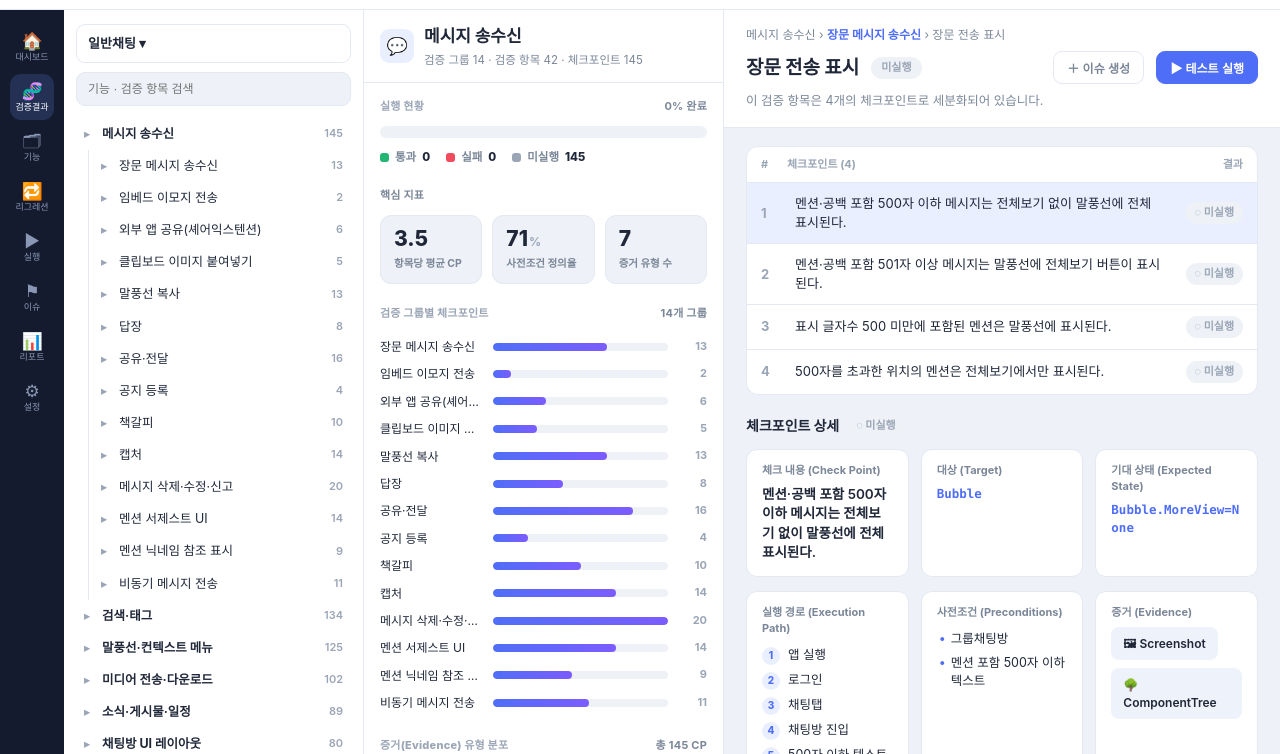
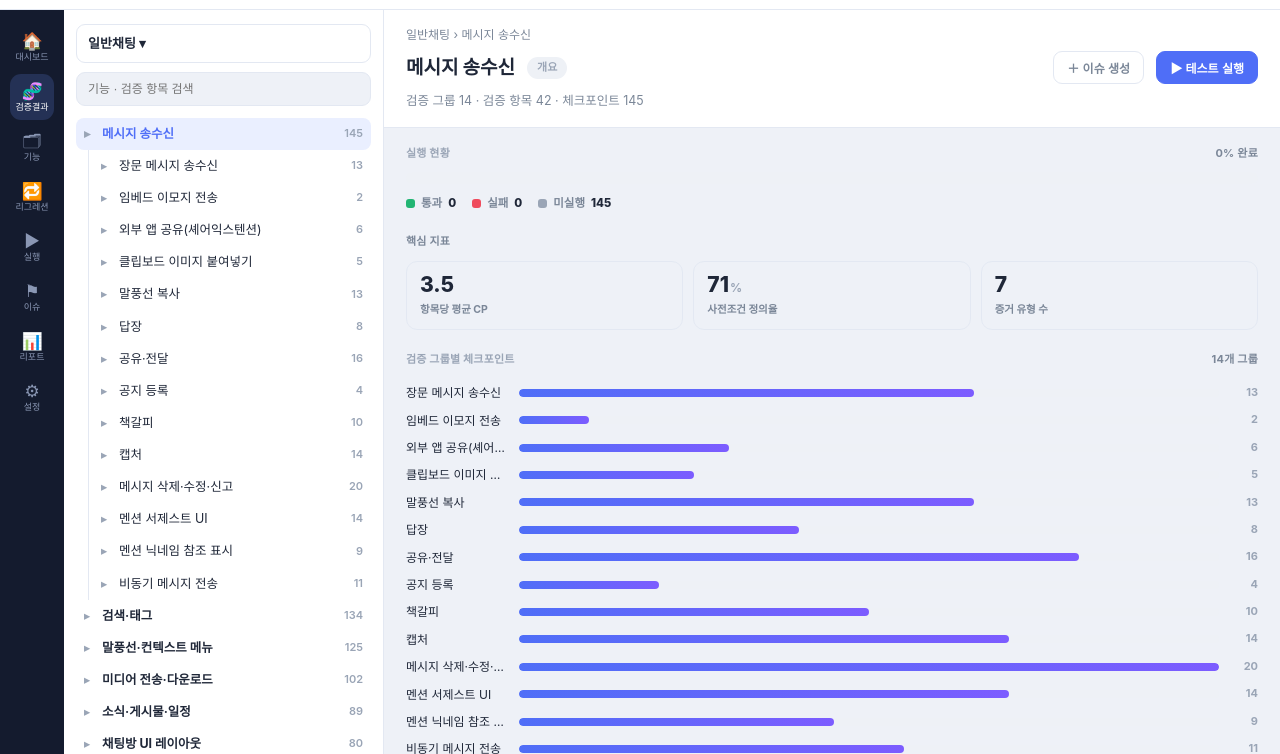
Before and after one commit to kinosms/QA-Integrity, a plain HTML site: page dashboard/validation.html in a window 1280 px wide. Shown: the part 46-800 px from the top of the page. Drawn offline with Linux system fonts and the light colour scheme.

Commit message:
refactor: 검증 대시보드를 2-패널로 축소(중간 패널 제거)
좌측 트리와 중복되던 중간 패널을 제거하고 좌(트리)+우(상세) 2-패널로 재편.
- 기능 클릭 → 우측에 기능 개요(실행 현황·핵심 지표·그룹별 체크포인트·증거 분포)
- 검증 항목 클릭 → 우측에 체크포인트 상세(기존 유지)
- 좌측 트리에서 선택된 기능 행 하이라이트, 개요의 그룹 막대 클릭 시 트리 연동

Co-Authored-By: Claude Opus 4.8 (1M context) <noreply@anthropic.com>

```diff
--- a/dashboard/validation.html
+++ b/dashboard/validation.html
@@ -22,9 +22,9 @@
 html,body{margin:0;height:100%}
 body{background:var(--bg);color:var(--txt);font-size:13px;line-height:1.45;
   font-family:-apple-system,BlinkMacSystemFont,"Segoe UI",Roboto,"Apple SD Gothic Neo","Noto Sans KR",sans-serif}
-.app{display:grid;grid-template-columns:64px 300px 360px 1fr;grid-template-rows:56px 1fr;height:100vh;overflow:hidden}
+.app{display:grid;grid-template-columns:64px 320px 1fr;grid-template-rows:56px 1fr;height:100vh;overflow:hidden}
 /* top bar */
-.top{grid-column:1/5;display:flex;align-items:center;gap:14px;background:var(--card);
+.top{grid-column:1/4;display:flex;align-items:center;gap:14px;background:var(--card);
   border-bottom:1px solid var(--line);padding:0 18px}
 .top .brand{display:flex;align-items:center;gap:9px;font-weight:800;font-size:15px}
 .top .brand .logo{width:26px;height:26px;border-radius:7px;background:var(--accent);color:#fff;
@@ -148,9 +148,8 @@ body{background:var(--bg);color:var(--txt);font-size:13px;line-height:1.45;
 .sc .k{color:var(--muted);font-size:10.5px;font-weight:700}
 .sc .v{font-size:16px;font-weight:800}
 @media(max-width:1100px){.app{grid-template-columns:56px 1fr;grid-template-rows:56px auto auto}
-  .pane.tree{grid-row:2/3;grid-column:2/3;max-height:38vh}
-  .mid{grid-row:3/4;grid-column:1/3;border-right:none}
-  .detail{grid-row:4/5;grid-column:1/3}
+  .pane.tree{grid-row:2/3;grid-column:2/3;max-height:42vh}
+  .detail{grid-row:3/4;grid-column:1/3}
   .cards,.cards4{grid-template-columns:1fr 1fr}}
 </style>
 </head>
@@ -183,19 +182,6 @@ body{background:var(--bg);color:var(--txt);font-size:13px;line-height:1.45;
     <input class="search" id="q" placeholder="기능 · 검증 항목 검색"/>
     <div id="tree"></div>
   </aside>
-  <!-- middle groups/items -->
-  <section class="pane mid">
-    <div class="mhead">
-      <div class="mtitle">
-        <div class="micon" id="m-icon">💬</div>
-        <div>
-          <div class="mname" id="m-name">—</div>
-          <div class="mstat" id="m-stat">—</div>
-        </div>
-      </div>
-    </div>
-    <div class="summary" id="mid-summary"></div>
-  </section>
   <!-- detail -->
   <main class="detail">
     <div class="dhead">
@@ -250,20 +236,22 @@ function buildTree(){
     selectItem(+el.dataset.f,+el.dataset.g,+el.dataset.i));
 }
 
-/* ---------- MIDDLE: function summary ---------- */
+/* ---------- FUNCTION OVERVIEW (right pane) ---------- */
 function cpStatus(c){return c.result||c.status||'idle';}  // 실행 결과 연동 대비
 function selectFunction(fi){
-  SEL.f=fi;
+  SEL.f=fi; SEL.g=-1; SEL.i=-1;
   const f=M.functions[fi];
-  document.getElementById('m-name').textContent=fnName(f);
-  document.getElementById('m-stat').textContent=
+  document.getElementById('crumb').textContent='일반채팅  ›  '+fnName(f);
+  document.getElementById('d-crumb').textContent='일반채팅  ›  '+fnName(f);
+  document.getElementById('d-title').textContent=fnName(f);
+  document.getElementById('d-status').textContent='개요';
+  document.getElementById('d-desc').textContent=
     `검증 그룹 ${f.stats.groups} · 검증 항목 ${f.stats.items} · 체크포인트 ${f.stats.checkpoints}`;
-  document.getElementById('crumb').textContent='일반채팅  ›  '+fnName(f);
-  renderSummary(fi);
+  renderOverview(fi);
   markSel();
 }
 function pct(n,d){return d?Math.round(n/d*100):0;}
-function renderSummary(fi){
+function renderOverview(fi){
   const f=M.functions[fi], groups=f.validation_groups||[];
   let cps=[]; groups.forEach(g=>(g.items||[]).forEach(i=>cps=cps.concat(i.checkpoints||[])));
   const total=cps.length;
@@ -286,7 +274,7 @@ function renderSummary(fi){
   const items=groups.reduce((a,g)=>a+(g.items||[]).length,0);
   const avg=items?(total/items).toFixed(1):'0';
   const pcCov=pct(cps.filter(c=>(c.preconditions||[]).length).length,total);
-  document.getElementById('mid-summary').innerHTML=`
+  document.getElementById('d-body').innerHTML=`
     <div class="sblock">
       <div class="st"><span>실행 현황</span><span>${pct(done,total)}% 완료</span></div>
       <div class="prog"><i class="p-ok" style="width:${pct(ok,total)}%"></i><i class="p-fail" style="width:${pct(fail,total)}%"></i></div>
@@ -312,7 +300,7 @@ function renderSummary(fi){
       <div class="st"><span>증거(Evidence) 유형 분포</span><span>총 ${total} CP</span></div>
       ${evRows}
     </div>`;
-  document.querySelectorAll('#mid-summary .gbar').forEach(el=>el.onclick=()=>openGroupInTree(fi,+el.dataset.g));
+  document.querySelectorAll('#d-body .gbar').forEach(el=>el.onclick=()=>openGroupInTree(fi,+el.dataset.g));
 }
 function openGroupInTree(fi,gi){
   const tree=document.getElementById('tree'), fnode=tree.children[fi];
@@ -326,11 +314,12 @@ function openGroupInTree(fi,gi){
 /* ---------- DETAIL ---------- */
 function selectItem(fi,gi,ii){
   SEL.f=fi;SEL.g=gi;SEL.i=ii;SEL.c=0;
-  if(document.getElementById('m-name').textContent!==fnName(M.functions[fi])) selectFunction(fi);
   const f=M.functions[fi], g=f.validation_groups[gi], it=g.items[ii];
+  document.getElementById('crumb').textContent='일반채팅  ›  '+fnName(f);
   document.getElementById('d-crumb').innerHTML=
     `${esc(fnName(f))} › <b>${esc(g.group)}</b> › ${esc(it.item)}`;
   document.getElementById('d-title').textContent=it.item;
+  document.getElementById('d-status').textContent='미실행';
   document.getElementById('d-desc').textContent=`이 검증 항목은 ${itemCP(it)}개의 체크포인트로 세분화되어 있습니다.`;
   renderCheckpoints(it);
   markSel();
@@ -374,6 +363,8 @@ function evIcon(e){const m={Screenshot:'🖼',OCR:'🔤',ComponentTree:'🌳',AP
 function markSel(){
   document.querySelectorAll('#tree .trow.item').forEach(el=>{
     el.classList.toggle('sel', +el.dataset.f===SEL.f&&+el.dataset.g===SEL.g&&+el.dataset.i===SEL.i);});
+  document.querySelectorAll('#tree .ftoggle').forEach(el=>{
+    el.classList.toggle('sel', SEL.i<0 && +el.dataset.f===SEL.f);});
 }
 
 /* ---------- SEARCH ---------- */
@@ -388,8 +379,6 @@ document.getElementById('q').addEventListener('input',e=>{
 
 fetch('./validation_model.json').then(r=>r.json()).then(m=>{
   M=m; buildTree(); selectFunction(0);
-  const f=M.functions[0];
-  if(f.validation_groups[0]&&f.validation_groups[0].items[0]) selectItem(0,0,0);
 }).catch(()=>{document.getElementById('d-body').innerHTML='<div class="note">validation_model.json 을 불러오지 못했습니다.</div>';});
 </script>
 </body>
```
